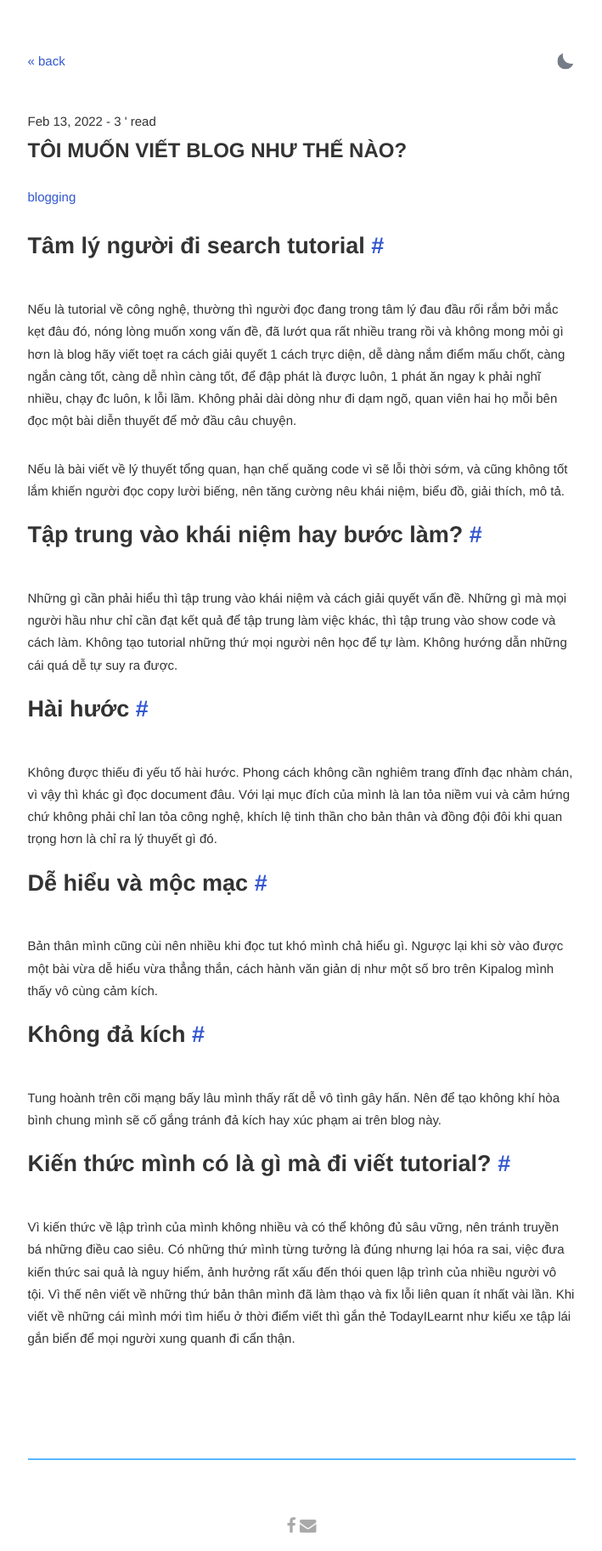
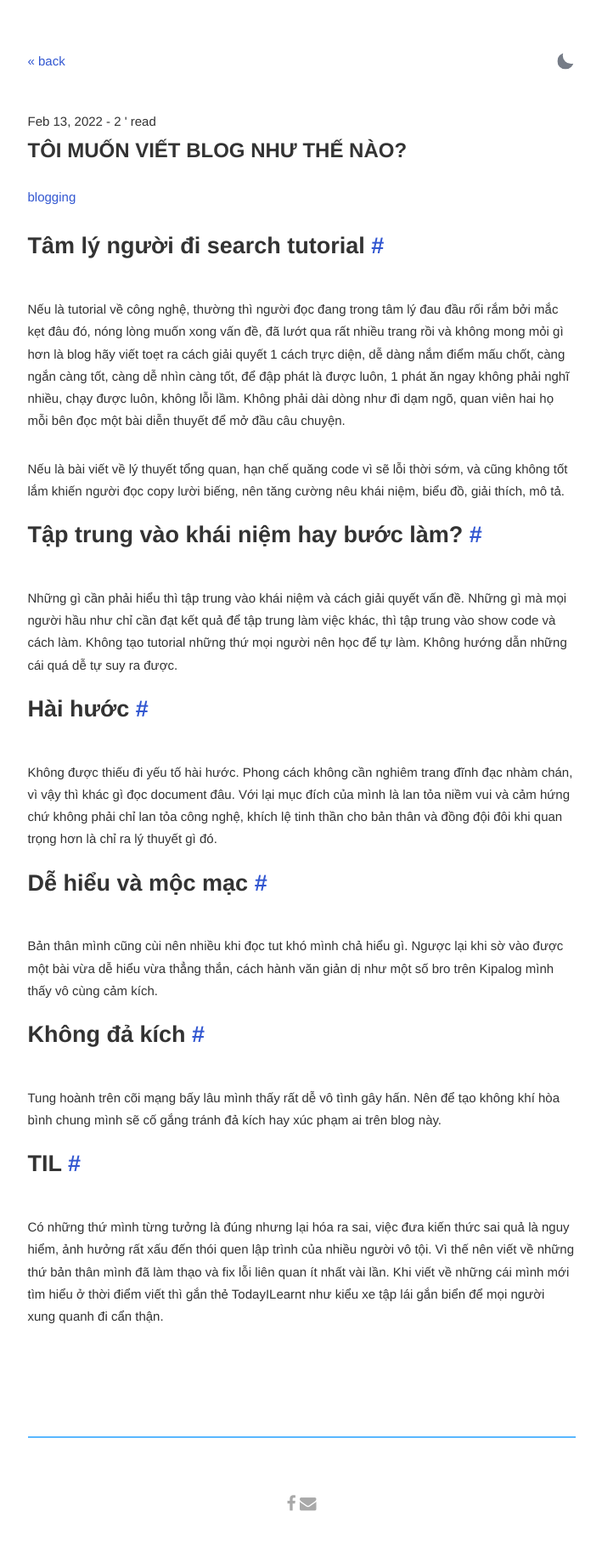
Before and after one commit to moemoele/moemoele.github.io, a Jekyll site: the page built from _posts/2022-02-13-toi-viet-blog.md, in a window 1280 px wide. Shown: the whole page at 85% size, without its empty margins (285-994 px from the left). Built offline with Jekyll 4.4.1, drawn with Linux system fonts in a browser that asks for light colours; comment, search, counter and statistics services are not loaded; after the commit the page ends 1799 px from its top, so only the background shows below that.

Commit message:
edit post

```diff
--- a/_posts/2022-02-13-toi-viet-blog.md
+++ b/_posts/2022-02-13-toi-viet-blog.md
@@ -6,7 +6,7 @@ tag: blogging
 
 ## Tâm lý người đi search tutorial
 
-Nếu là tutorial về công nghệ, thường thì người đọc đang trong tâm lý đau đầu rối rắm bởi mắc kẹt đâu đó, nóng lòng muốn xong vấn đề, đã lướt qua rất nhiều trang rồi và không mong mỏi gì hơn là blog hãy viết toẹt ra cách giải quyết 1 cách trực diện, dễ dàng nắm điểm mấu chốt, càng ngắn càng tốt, càng dễ nhìn càng tốt, để đập phát là được luôn, 1 phát ăn ngay k phải nghĩ nhiều, chạy đc luôn, k lỗi lầm. Không phải dài dòng như đi dạm ngõ, quan viên hai họ mỗi bên đọc một bài diễn thuyết để mở đầu câu chuyện.
+Nếu là tutorial về công nghệ, thường thì người đọc đang trong tâm lý đau đầu rối rắm bởi mắc kẹt đâu đó, nóng lòng muốn xong vấn đề, đã lướt qua rất nhiều trang rồi và không mong mỏi gì hơn là blog hãy viết toẹt ra cách giải quyết 1 cách trực diện, dễ dàng nắm điểm mấu chốt, càng ngắn càng tốt, càng dễ nhìn càng tốt, để đập phát là được luôn, 1 phát ăn ngay không phải nghĩ nhiều, chạy được luôn, không lỗi lầm. Không phải dài dòng như đi dạm ngõ, quan viên hai họ mỗi bên đọc một bài diễn thuyết để mở đầu câu chuyện.
 
 Nếu là bài viết về lý thuyết tổng quan, hạn chế quăng code vì sẽ lỗi thời sớm, và cũng không tốt lắm khiến người đọc copy lười biếng, nên tăng cường nêu khái niệm, biểu đồ, giải thích, mô tả.
 
@@ -26,6 +26,6 @@ Bản thân mình cũng cùi nên nhiều khi đọc tut khó mình chả hiểu
 
 Tung hoành trên cõi mạng bấy lâu mình thấy rất dễ vô tình gây hấn. Nên để tạo không khí hòa bình chung mình sẽ cố gắng tránh đả kích hay xúc phạm ai trên blog này.
 
-## Kiến thức mình có là gì mà đi viết tutorial?
+## TIL
 
-Vì kiến thức về lập trình của mình không nhiều và có thể không đủ sâu vững, nên tránh truyền bá những điều cao siêu. Có những thứ mình từng tưởng là đúng nhưng lại hóa ra sai, việc đưa kiến thức sai quả là nguy hiểm, ảnh hưởng rất xấu đến thói quen lập trình của nhiều người vô tội. Vì thế nên viết về những thứ bản thân mình đã làm thạo và fix lỗi liên quan ít nhất vài lần. Khi viết về những cái mình mới tìm hiểu ở thời điểm viết thì gắn thẻ TodayILearnt như kiểu xe tập lái gắn biển để mọi người xung quanh đi cẩn thận.
+Có những thứ mình từng tưởng là đúng nhưng lại hóa ra sai, việc đưa kiến thức sai quả là nguy hiểm, ảnh hưởng rất xấu đến thói quen lập trình của nhiều người vô tội. Vì thế nên viết về những thứ bản thân mình đã làm thạo và fix lỗi liên quan ít nhất vài lần. Khi viết về những cái mình mới tìm hiểu ở thời điểm viết thì gắn thẻ TodayILearnt như kiểu xe tập lái gắn biển để mọi người xung quanh đi cẩn thận.
```
